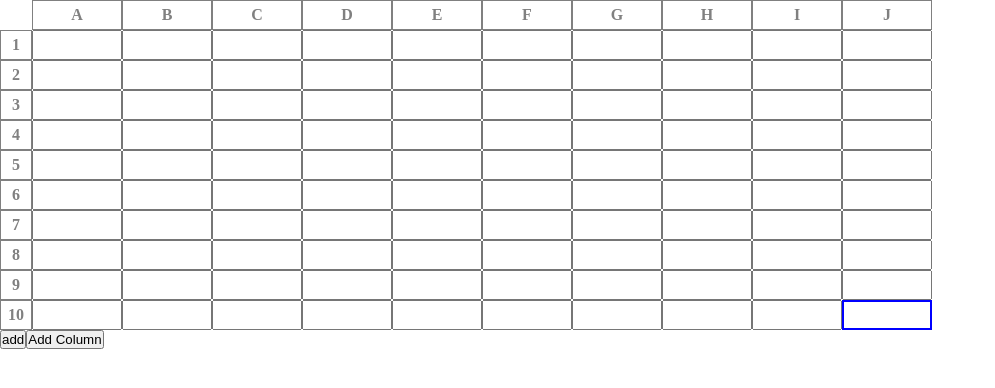
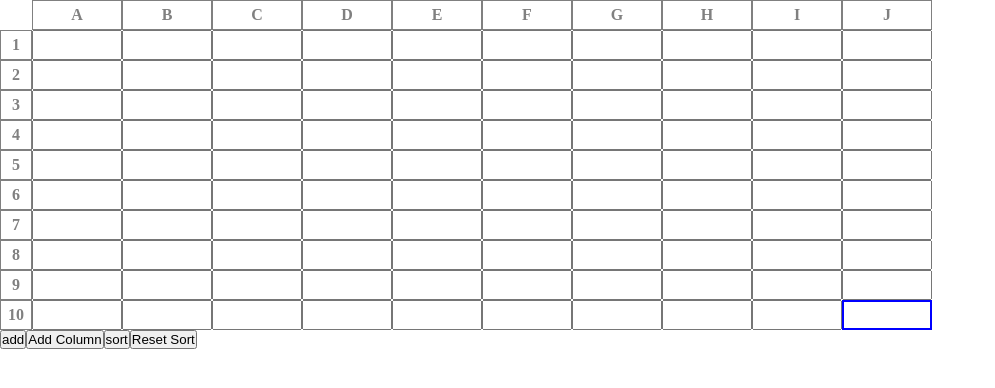
Before and after one commit to ckmonish2000/google-sheet-clone, a React (Vite) app: page / in a window 1280 px wide. Shown: the top 388 px of the page, without its empty margins (0-995 px from the left). Built offline with nearby package versions, Linux system fonts and the light colour scheme.

Commit message:
wip:sheet/working-sort-column-of-strings

```diff
--- a/src/components/Sheet/Sheet.tsx
+++ b/src/components/Sheet/Sheet.tsx
@@ -8,6 +8,7 @@ import { ISheet } from './types'
 const Sheet:React.FC<ISheet> = ({noRows,noColumns,})=>{
   const {data,setData,initRows,setInitRows,openMenu,addNewElementToRow,addNewElementToColumn} = useContext(RootContext)
   const [cellValue, setcellValue] = useState<IData>({}) //holds data points for spread sheet
+  const [backupCellvalue, setBackupCellvalue] = useState<IData>({})
 
   const columnCount = Object.keys(initRows).length
 
@@ -155,6 +156,41 @@ const Sheet:React.FC<ISheet> = ({noRows,noColumns,})=>{
 
   <button onClick={()=>addRow(false)}>add</button>
   <button onClick={()=>addColumn(false)}>Add Column</button>
+  {/*  */}
+  <button onClick={()=>{
+    setBackupCellvalue(cellValue)
+    let newCellValues = {}
+    let arr:any = []
+    const getAllKeys = Object.keys(cellValue).filter(v=>v.charAt(0)==="A")
+
+    getAllKeys.forEach(v=>{
+      let obj = {key:v,value:cellValue[v]}
+      arr.push(obj)
+    })
+
+    const sorted = arr.sort((a,b)=>{
+      return a.value.localeCompare(b.value)
+    })
+
+    sorted.forEach((v,index)=>{
+      const getAllKeysForIndex = Object.keys(cellValue).filter(v1=>v1.charAt(1)===v.key.charAt(1))
+
+      getAllKeysForIndex.forEach(val=>{
+        const newId = val.replace(val.charAt(1),`${index+1}`)
+        newCellValues[newId] = cellValue[val]
+      })
+
+
+      // newCellValues
+      setcellValue(newCellValues)
+    })
+
+  }}>sort</button>
+
+  <button onClick={()=>{
+    setcellValue(backupCellvalue)
+    setBackupCellvalue({})
+  }}>Reset Sort</button>
     </React.Fragment>
   )
 }
```
